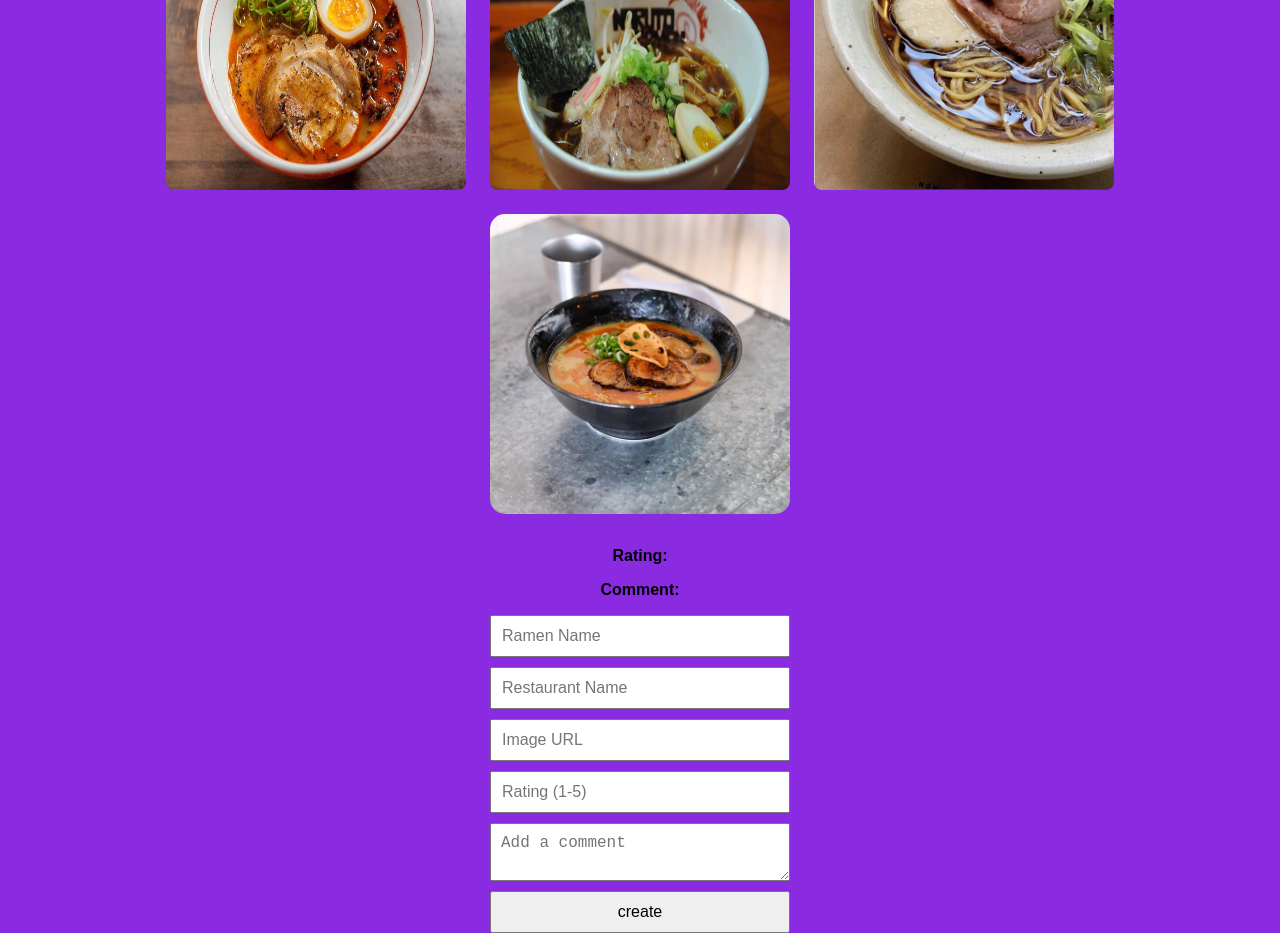
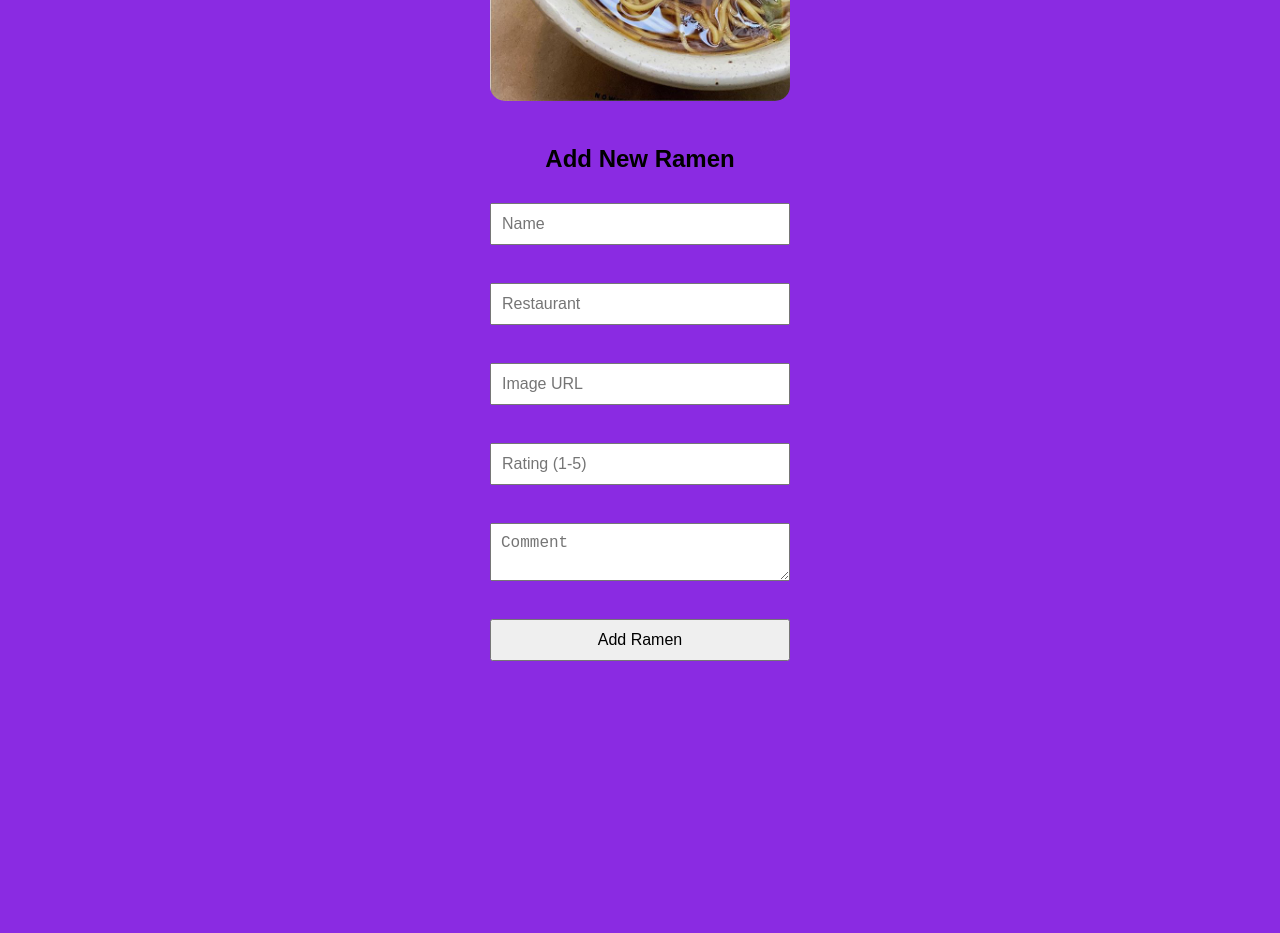
Before and after one commit to 2david-kariuki/ramen-rating-app, a plain HTML site: page index.html in a window 1280 px wide. Shown: the part 278-1211 px from the top of the page. After the commit the page ends 939 px from the top, so only its background shows below. Drawn offline with Linux system fonts and the light colour scheme.

Commit message:
complete changes

```diff
--- a/index.html
+++ b/index.html
@@ -1,3 +1,4 @@
+
 <!DOCTYPE html>
 <html lang="en">
 <head>
@@ -5,42 +6,32 @@
     <meta name="viewport" content="width=device-width, initial-scale=1.0">
     <title>Ramen Rating App</title>
     <link rel="stylesheet" href="./index.css">
+
+
 </head>
 <body>
-    <h1>Ramen Rating App</h1>
+    <h5>Ramen Rater</h5>
 
-    <style>
-        img {
-            width: 300px;
-            height: 300px;
-            margin: 10px;
-            border-radius: 8px;
-            box-shadow: rgb(red, green, blue);
-        }
-    </style>
+    <div id="ramen-menu">
 
-    <div id="ramen-menu"></div>
-    <h4>Ramen Rater</h4>
-    <img src="Images/kojiro.jpg" alt="">
-    <img src="Images/naruto.jpg" alt="">
-    <img src="Images/shoyu.jpg" alt="">
-
+    </div>
 
     <div id="ramen-detail">
-        <img id="detail-image" src="Images/gyukotsu.jpg" alt="Ramen Image">
-        <h2 id="detail-name"></h2>
-        <p id="detail-restaurant"></p>
-        <p><strong>Rating:</strong> <span id="detail-rating"></span></p>
-        <p><strong>Comment:</strong> <span id="detail-comment"></span></p>
+        <img class="detail-image" src="Images/shoyu.jpg" alt="Ramen image">
+        <h2 class="name"></h2>
+        <h3 class="restaurant"></h3>
+        <p class="rating"></p>
+        <p class="comment"></p>
     </div>
 
-    <form id="new-ramen-form">
-        <input type="text" id="name" placeholder="Ramen Name" required>
-        <input type="text" id="restaurant" placeholder="Restaurant Name" required>
-        <input type="url" id="image" placeholder="Image URL" required>
-        <input type="number" id="rating" placeholder="Rating (1-5)" min="1" max="5" required>
-        <textarea id="comment" placeholder="Add a comment" required></textarea>
-        <button type="submit">create</button>
+    <form id="new-ramen">
+        <h2>Add New Ramen</h2>
+        <input type="text" name="name" placeholder="Name" required><br>
+        <input type="text" name="restaurant" placeholder="Restaurant" required><br>
+        <input type="text" name="image" placeholder="Image URL" required><br>
+        <input type="number" name="rating" placeholder="Rating (1-5)" min="1" max="5"><br>
+        <textarea name="comment" placeholder="Comment"></textarea><br>
+        <button type="submit">Add Ramen</button>
     </form>
 
     <script src="./index.js"></script>
```
